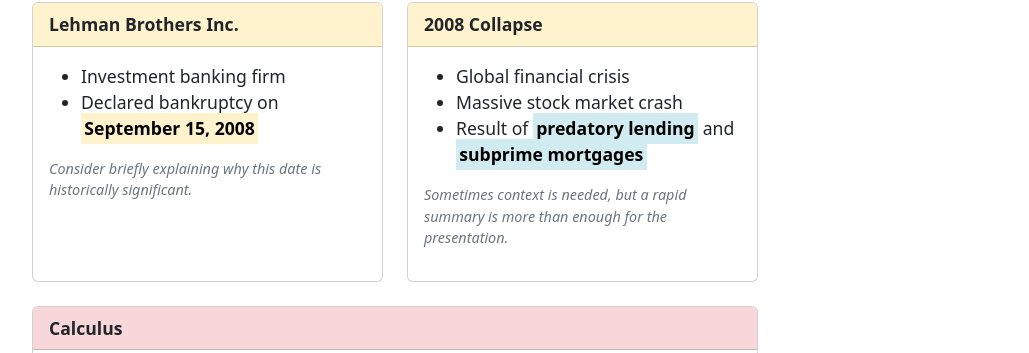
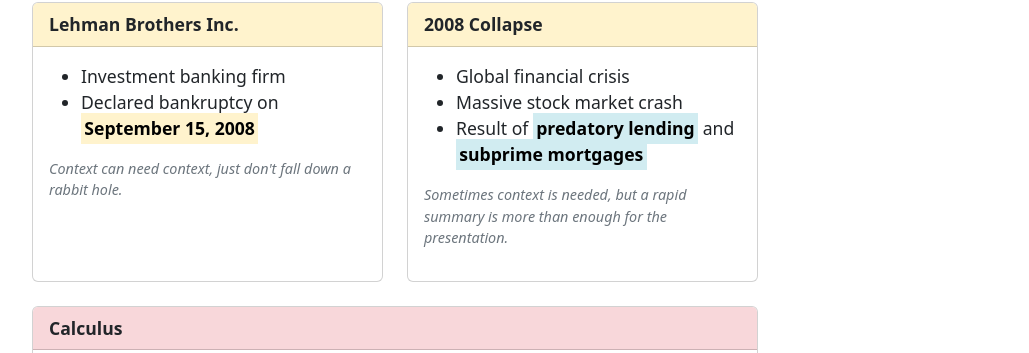
Before and after one commit to rmshksu/comm-shop, a Jekyll site: the page built from content/1-rot.md, in a window 1280 px wide and 900 px high, scrolled down 565 px. Shown: the part 101-454 px from the top of the window, without its empty margins (245-1274 px from the left). Built offline with Jekyll 4.4.1, drawn with Linux system fonts in a browser that asks for light colours.

Commit message:
Update 1-rot.md
fix context blocks

```diff
--- a/content/1-rot.md
+++ b/content/1-rot.md
@@ -29,7 +29,7 @@ nav: RoT
           <li>Investment banking firm</li>
           <li>Declared bankruptcy on <mark class="highlight-prompt">September 15, 2008</mark></li>
         </ul>
-        <p class="aside">Consider briefly explaining why this date is historically significant.</p>
+        <p class="aside">Context can need context, just don't fall down a rabbit hole.</p>
       </div>
     </div>
   </div>
```
